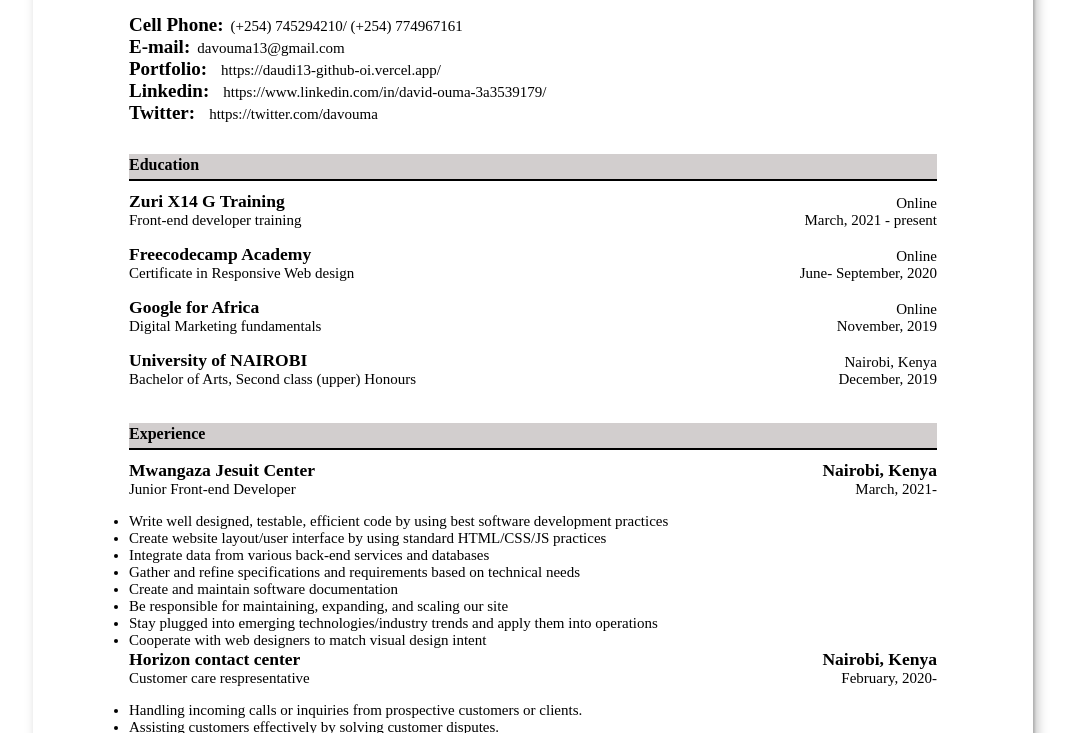
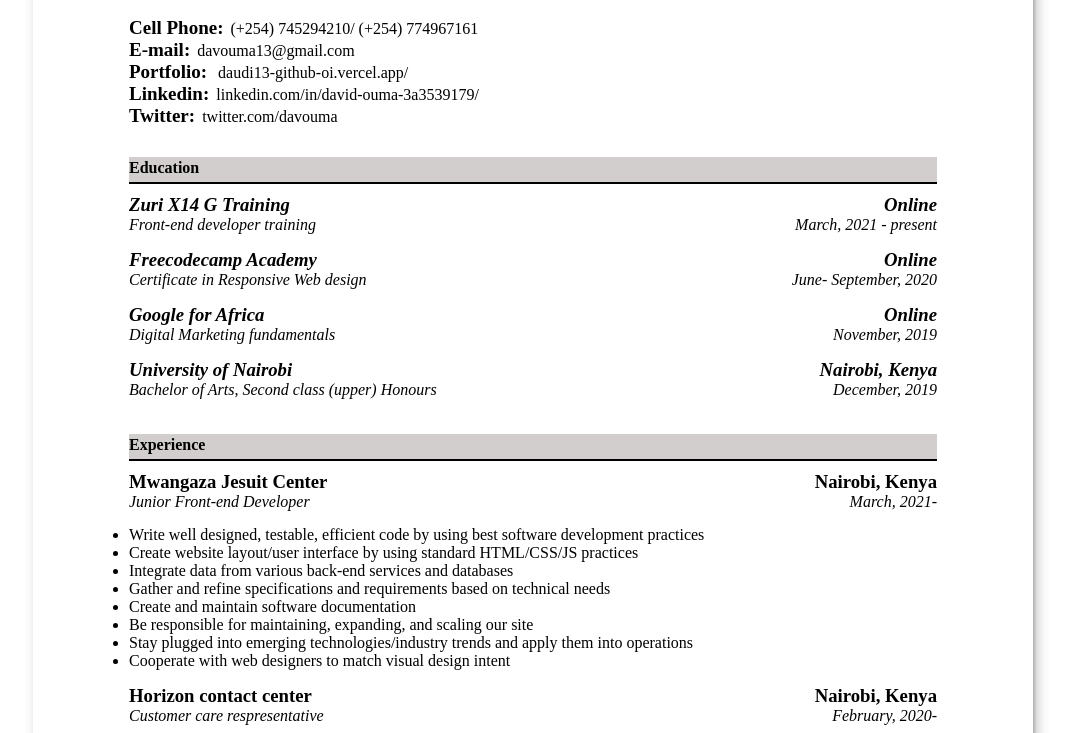
Before and after one commit to daudi13/Portfolio-CV, a plain HTML site: page index.html in a window 1280 px wide. Shown: the part 186-919 px from the top of the page, without its empty margins (107-1180 px from the left). Drawn offline with Linux system fonts and the light colour scheme.

Commit message:
commit CSS update

```diff
--- a/index.html
+++ b/index.html
@@ -17,9 +17,9 @@
         <div class="intro-two">
             <h2>Cell Phone:<span>(+254) 745294210/ (+254) 774967161</span></h2>
             <h2>E-mail:<span>davouma13@gmail.com</span></h2>
-            <h2>Portfolio:<span><a href="#">https://daudi13-github-oi.vercel.app/</a></span></h2>
-            <h2>Linkedin:<span><a href="#">https://www.linkedin.com/in/david-ouma-3a3539179/</a></span></h2>
-            <h2>Twitter:<span><a href="#">https://twitter.com/davouma</a></span></h2>
+            <h2>Portfolio:<span> daudi13-github-oi.vercel.app/</span></h2>
+            <h2>Linkedin:<span>linkedin.com/in/david-ouma-3a3539179/</span></h2>
+            <h2>Twitter:<span>twitter.com/davouma</span></h2>
         </div>
         </div>
         <div class="body-section">
@@ -31,7 +31,7 @@
                         <p class="course">Front-end developer training</p>
                     </div>
                     <div class="body-section__where">
-                        <p class="where">Online</p>
+                        <h3 class="where">Online</h3>
                         <p class="date">March, 2021 - present</p>
                     </div>
                 </div>
@@ -41,7 +41,7 @@
                         <p class="course">Certificate in Responsive Web design</p>
                     </div>
                     <div class="body-section__where">
-                        <p class="where">Online</p>
+                        <h3 class="where">Online</h3>
                         <p class="date">June- September, 2020</p>
                     </div>
                 </div>
@@ -51,17 +51,17 @@
                         <p class="course">Digital Marketing fundamentals</p>
                     </div>
                     <div class="body-section__where">
-                        <p class="where">Online</p>
+                        <h3 class="where">Online</h3>
                         <p class="date">November, 2019</p>
                     </div>
                 </div>
                 <div class="body-section__box">
                     <div class="body-section__school">
-                        <h3 class="school-name">University of NAIROBI</h3>
+                        <h3 class="school-name">University of Nairobi</h3>
                         <p class="course">Bachelor of Arts, Second class (upper) Honours</p>
                     </div>
                     <div class="body-section__where">
-                        <p class="where">Nairobi, Kenya</p>
+                        <h3 class="where">Nairobi, Kenya</h3>
                         <p class="date">December, 2019</p>
                     </div>
                 </div>
--- a/style.css
+++ b/style.css
@@ -9,7 +9,7 @@
 
 body {
     font-family: 'Times New Roman', Times, serif;
-    font-size: 15px;
+    font-size: 16px;
     background: #fff;
     height: 100%;
     padding: 2rem 3rem;
@@ -40,12 +40,11 @@
     padding-bottom: 20px;
 }
 
-.intro-two span,
-.intro-two a {
+.intro-two span {
     padding-left: 7px;
     text-decoration: none;
     color: #000;
-    font-size: 15px;
+    font-size: 16px;
     font-weight: 400;
 }
 
@@ -80,3 +79,16 @@
     flex-direction: column;
     justify-content: flex-end;
 }
+
+.body-section__sec  .experience-one{
+    padding-bottom: 15px;
+}
+
+.where,
+.date,
+.course,
+.school-name,
+.position,
+.period {
+    font-style: italic;
+}
```
